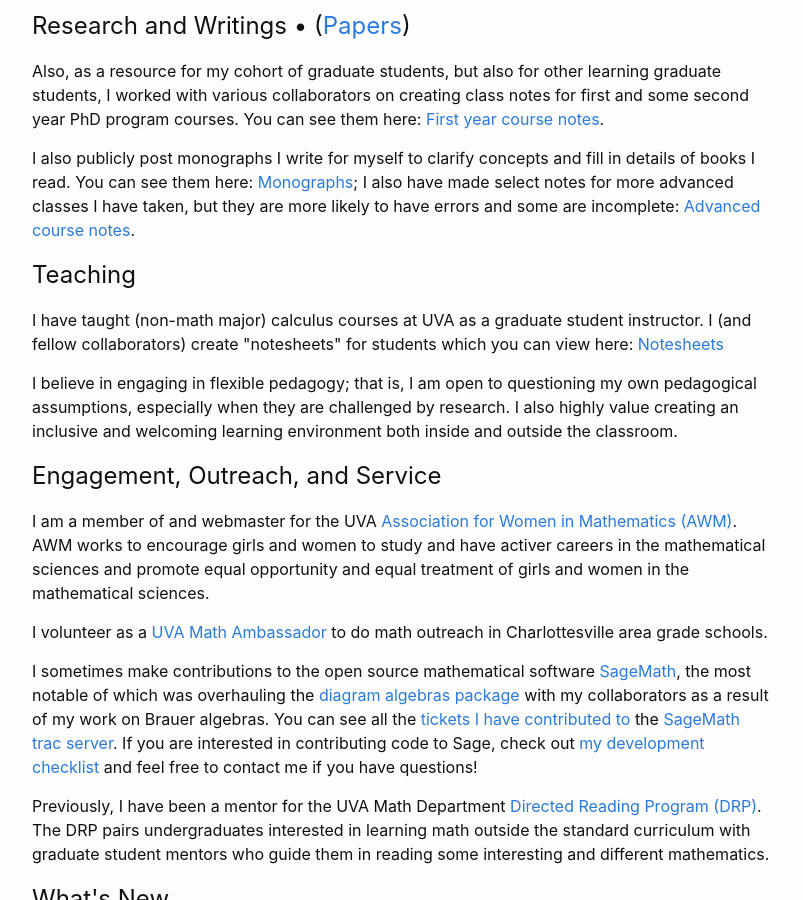
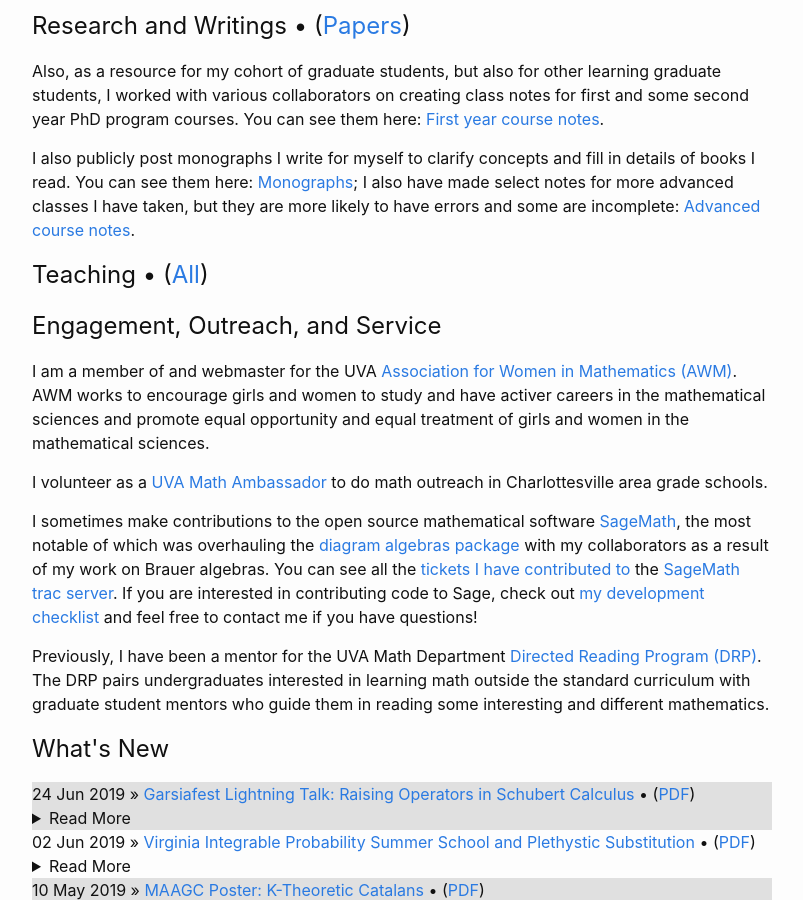
Before and after one commit to ghseeli/ghseeli.github.io, a Jekyll site: the page built from index.html, in a window 1280 px wide and 900 px high, scrolled down 899 px. Shown: the whole window, without its empty margins (238-1041 px from the left). Built offline with Jekyll 4.4.1, drawn with Linux system fonts in a browser that asks for light colours; formulas are drawn with MathJax 3.

Commit message:
Update index.html

```diff
--- a/index.html
+++ b/index.html
@@ -19,9 +19,7 @@ exclude: true
 	<h2>Research and Writings &bull; (<a href="https://ghseeli.github.io/research/research.html">Papers</a>)</h2>
 		<p>Also, as a resource for my cohort of graduate students, but also for other learning graduate students, I worked with various collaborators on creating class notes for first and some second year PhD program courses. You can see them here: <a href="http://ghseeli.github.io/grad-school-notes">First year course notes</a>.</p>
 		<p>I also publicly post monographs I write for myself to clarify concepts and fill in details of books I read. You can see them here: <a href="http://ghseeli.github.io/grad-school-writings/monographs">Monographs</a>; I also have made select notes for more advanced classes I have taken, but they are more likely to have errors and some are incomplete: <a href="http://ghseeli.github.io/grad-school-writings/class-notes">Advanced course notes</a>.</p>
-	<h2>Teaching</h2>
-		<p>I have taught (non-math major) calculus courses at UVA as a graduate student instructor. I (and fellow collaborators) create "notesheets" for students which you can view here: <a href="https://mareoraft.github.io/MATH-Calc/">Notesheets</a></p>
-		<p>I believe in engaging in flexible pedagogy; that is, I am open to questioning my own pedagogical assumptions, especially when they are challenged by research. I also highly value creating an inclusive and welcoming learning environment both inside and outside the classroom.</p>
+	<h2>Teaching &bull; (<a href="https://ghseeli.github.io/teaching/teaching.html">All</a>)</h2>
 	<h2>Engagement, Outreach, and Service</h2>
 		<p>I am a member of and webmaster for the UVA <a href="http://math.virginia.edu/awm/">Association for Women in Mathematics (AWM)</a>. AWM works to encourage girls and women to study and have activer careers in the mathematical sciences and promote equal opportunity and equal treatment of girls and women in the mathematical sciences.</p>
 		<p>I volunteer as a <a href="http://indorgs.virginia.edu/MathAmbassadors/">UVA Math Ambassador</a> to do math outreach in Charlottesville area grade schools.</p>
```
